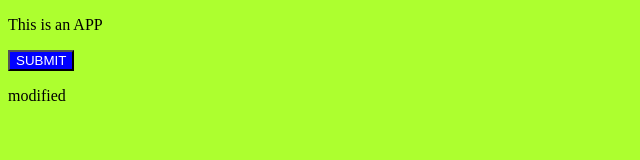
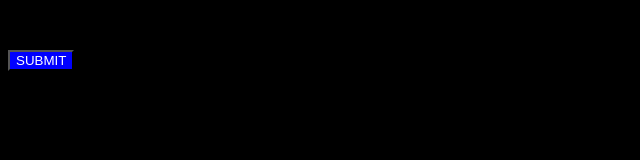
Before and after one commit to sinbadincr/HOC-TAP, a plain HTML site: page index.html in a window 1280 px wide. Shown: the whole page, without its empty margins (0-640 px from the left). Drawn offline with Linux system fonts and the light colour scheme.

Commit message:
update index.css on github

```diff
--- a/index.css
+++ b/index.css
@@ -1,3 +1,3 @@
 body {
-    background-color: greenyellow;
+    background-color: black;
 }
```
